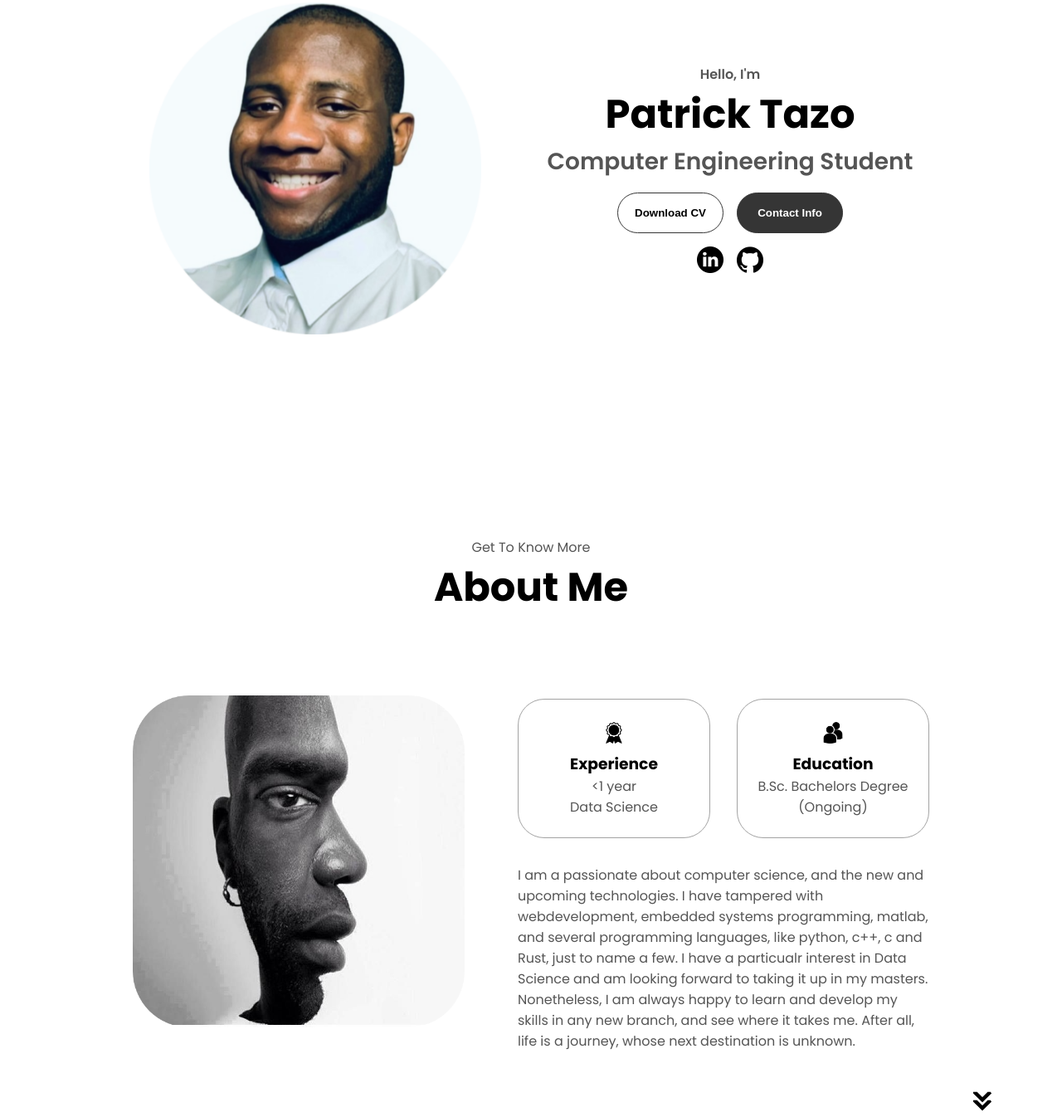
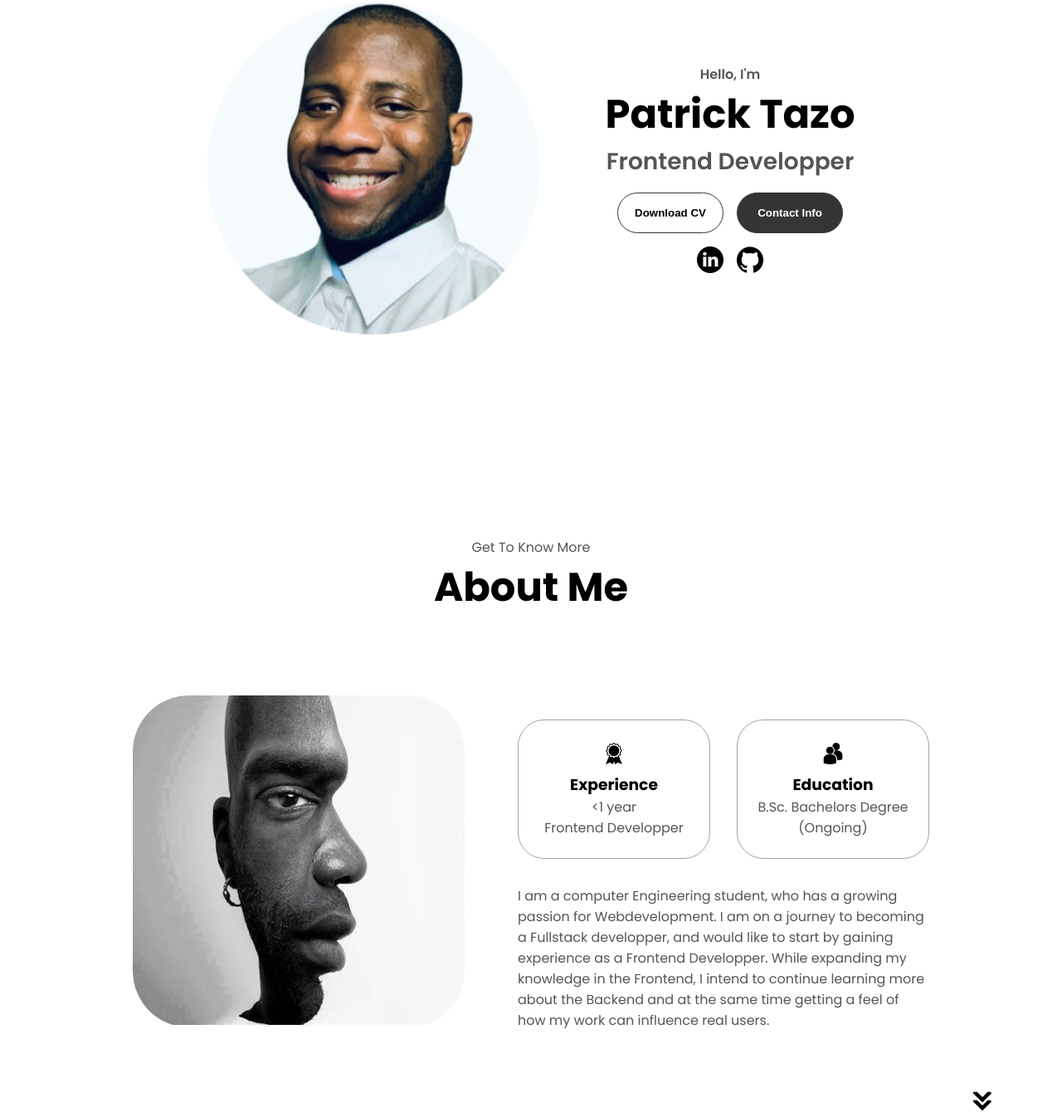
Before and after one commit to tazokuetep24/tazokuetep24.github.io, a plain HTML site: page index.html in a window 1280 px wide. Shown: the part 281-1627 px from the top of the page at 83% size. Drawn offline with Linux system fonts and the light colour scheme.

Commit message:
Frontend

```diff
--- a/index.html
+++ b/index.html
@@ -43,7 +43,7 @@
       <div class="section__text">
         <p class="section__text__p1">Hello, I'm</p>
         <h1 class="title">Patrick Tazo</h1>
-        <p class="section__text__p2">Computer Engineering Student</p>
+        <p class="section__text__p2">Frontend Developper</p>
         <div class="btn-container">
           <button
             class="btn btn-color-2"
@@ -91,7 +91,7 @@
                 class="icon"
               />
               <h3>Experience</h3>
-              <p> <1 year <br />Data Science</p>
+              <p> <1 year <br />Frontend Developper</p>
             </div>
             <div class="details-container">
               <img
@@ -105,9 +105,9 @@
           </div>
           <div class="text-container">
             <p>
-             I am a passionate about computer science, and the new and upcoming technologies. I have tampered with webdevelopment, embedded systems programming, matlab,
-             and several programming languages, like python, c++, c and Rust, just to name a few. I have a particualr interest in Data Science and am looking forward to taking it
-             up in my masters. Nonetheless, I am always happy to learn and develop my skills in any new branch, and see where it takes me. After all, life is a journey, whose next destination is unknown.
+              I am a computer Engineering student, who has a growing passion for Webdevelopment. I am on a journey to becoming a Fullstack developper, and would like to start by gaining
+              experience as a Frontend Developper. While expanding my knowledge in the Frontend, I intend to continue learning more about the Backend and at the same time getting a feel of how my work can influence
+              real users.
             </p>
           </div>
         </div>
```
Also changed, not shown: 1 other file.
